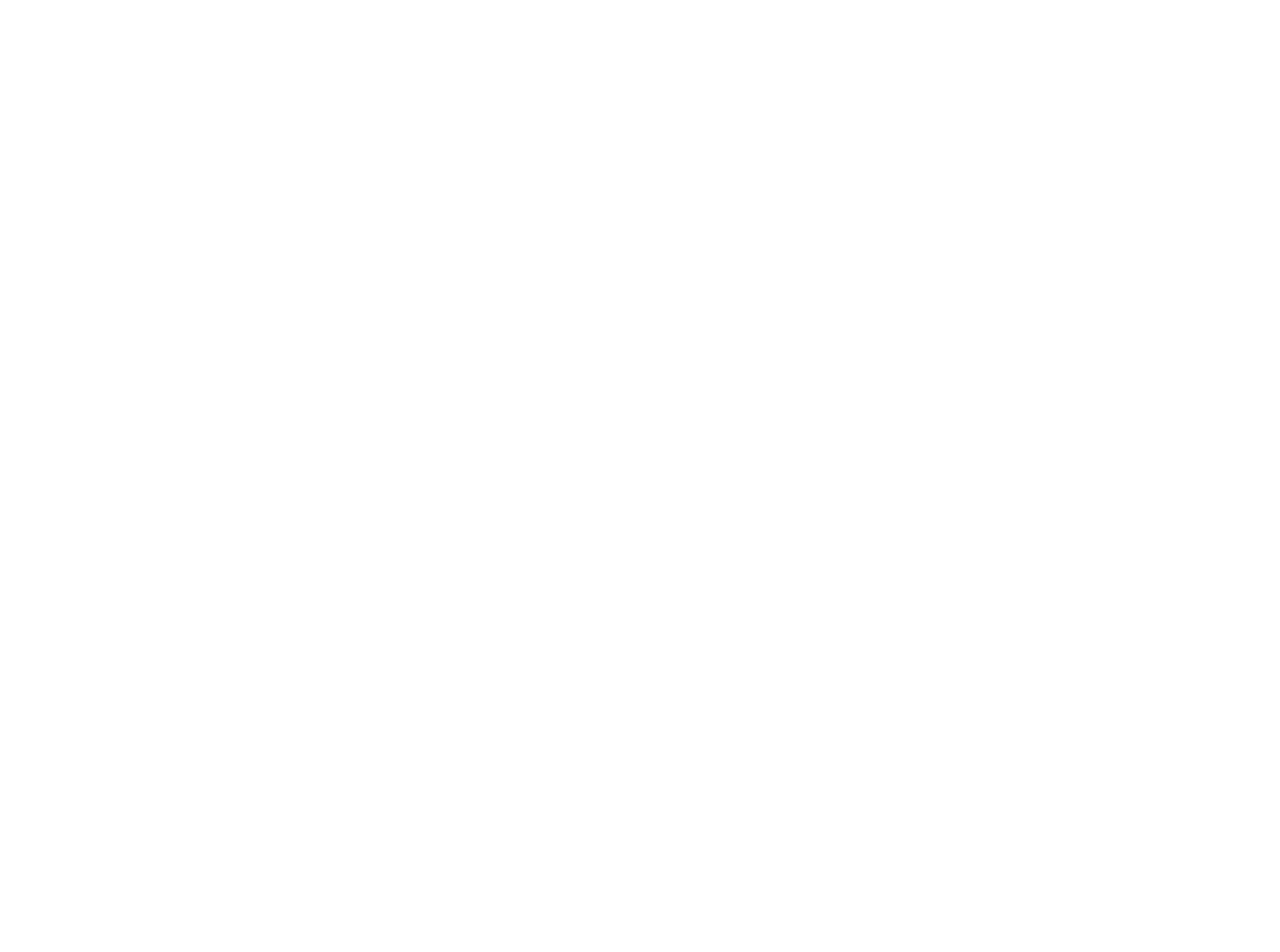
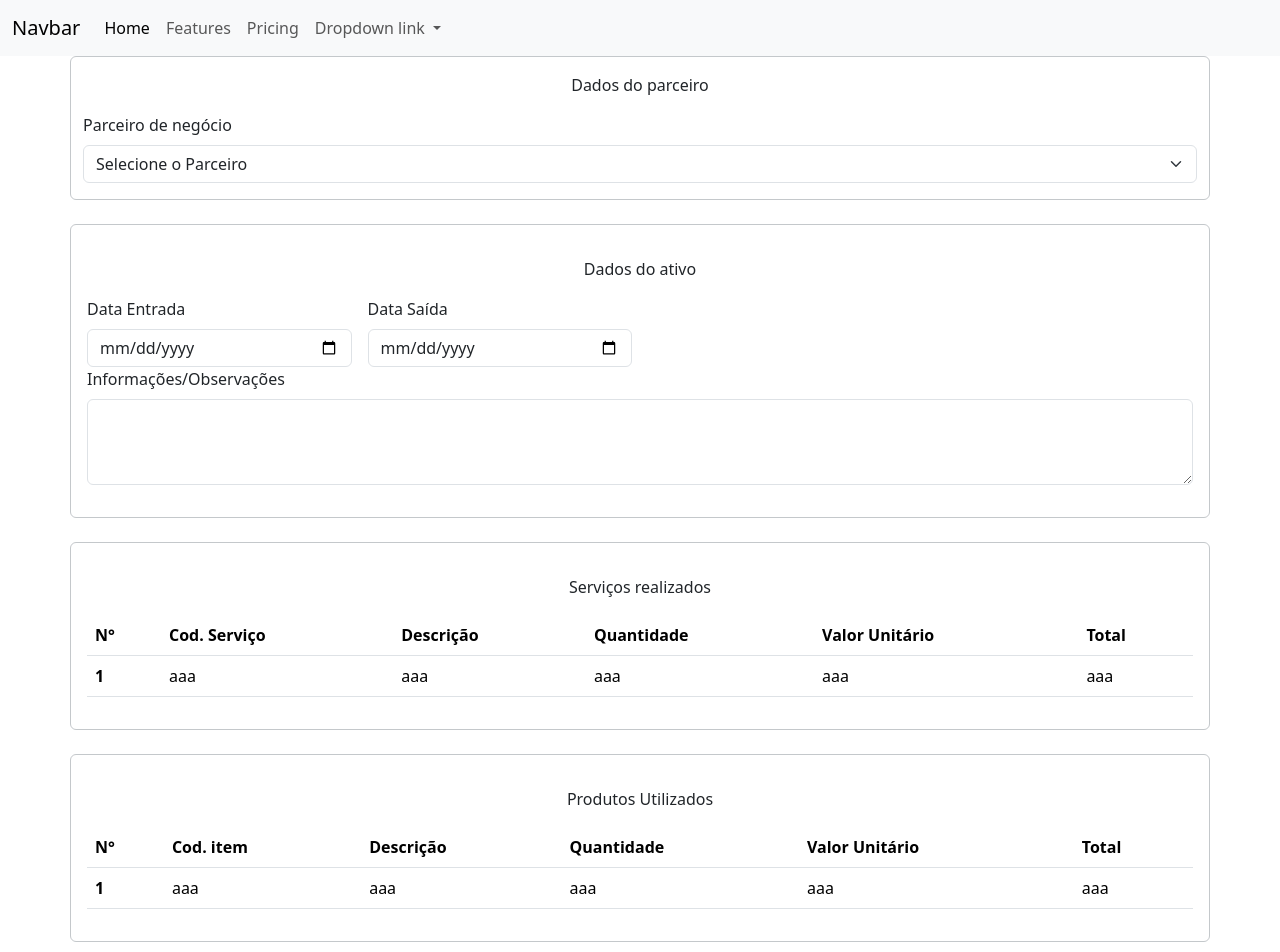
Before and after one commit to PedrosoCode/vue_app, a Vue app: page /ordem_servico in a window 1280 px wide. Before the commit this address had no page. Shown: the top 952 px of the page. Before the commit the page ends 800 px from the top, so only its background shows below. Built offline with nearby package versions, Linux system fonts and the light colour scheme; sample sign-in values are in the browser's storage; the HTML template or start-up script is replaced by a standard one.

Commit message:
rascunho tela de OS

```diff
--- a/src/router/index.ts
+++ b/src/router/index.ts
@@ -6,6 +6,7 @@
 import CadParceiroNegocio from '../views/CadastroParceiroNegocio.vue'
 import ListaParceiroNegocio from '../views/ListaParceiroNegocio.vue'
 import TesteView from '../views/TestesView.vue'
+import OrdemServicoView from '../views/OrdemServicoView.vue'
 
 import '../bs/bootstrap-5.3.3-dist/css/bootstrap.min.css'
 import '../bs/bootstrap-5.3.3-dist/js/bootstrap.bundle.min.js'
@@ -55,6 +56,13 @@
       props: true //
     },
     {
+      path: '/ordem_servico',
+      name: 'ordem_servico',
+      component: OrdemServicoView,
+      props: true,
+      meta: { requiresAuth: true }
+    },
+    {
       path: '/testeview',
       name: 'testeview',
       component: TesteView,
--- a/src/views/HomeView.vue
+++ b/src/views/HomeView.vue
@@ -14,6 +14,7 @@
           <RouterLink to="/login">Login</RouterLink>
           <RouterLink to="/menu">módulos</RouterLink>
           <RouterLink to="/listaparceiro">parceiro</RouterLink>
+          <RouterLink to="/ordem_servico">Ordem de serviço</RouterLink>
         </nav>
       </div>
     </header>
--- a/src/views/LoginView.vue
+++ b/src/views/LoginView.vue
@@ -139,10 +139,10 @@
             <br />
             <form @submit.prevent="btnLogarClick">
               <div class="mb-3">
-                <label for="loginUserName" class="form-label">Usuário</label>
+                <label for="loginUserName" class="form-label">E-Mail</label>
                 <input
                   v-model="loginForm.sNomeUsuario"
-                  placeholder="Nome do seu Usuário"
+                  placeholder="Seu E-Mail"
                   type="text"
                   class="form-control"
                   id="loginUserName"
@@ -197,7 +197,7 @@
                 <label for="registerEmail" class="form-label">Endereço de E-mail</label>
                 <input
                   v-model="registerForm.sEmail"
-                  placeholder="E-mail"
+                  placeholder="Seu melhor E-mail"
                   type="email"
                   class="form-control"
                   id="registerEmail"
--- /dev/null
+++ b/src/views/OrdemServicoView.vue
@@ -0,0 +1,103 @@
+<script setup lang="ts">
+import MainNavbar from "@/components/MainNavbar.vue";
+</script>
+
+<template>
+  <main>
+    <header>
+      <MainNavbar />
+    </header>
+    <div class="container border border-secondary-subtle rounded-2">
+      <div class="row justify-content-center text-center m-3">
+        <div class="col-4">Dados do parceiro</div>
+      </div>
+      <form>
+        <div class="row g-3">
+          <div class="col-md-12">
+            <label for="" class="form-label">Parceiro de negócio</label>
+            <select id="" class="form-select mb-3">
+              <option :value="null">Selecione o Parceiro</option>
+            </select>
+          </div>
+        </div>
+      </form>
+    </div>
+    <br />
+    <div class="container border border-secondary-subtle rounded-2 p-3">
+      <div class="row justify-content-center text-center m-3">
+        <div class="col-4">Dados do ativo</div>
+      </div>
+      <div class="row g-3">
+        <div class="col-sm-6 col-md-3">
+          <label for="dataEntrada" class="form-label">Data Entrada</label>
+          <input type="date" id="dataEntrada" class="form-control" />
+        </div>
+        <div class="col-sm-6 col-md-3">
+          <label for="dataSaida" class="form-label">Data Saída</label>
+          <input type="date" id="dataSaida" class="form-control" />
+        </div>
+      </div>
+      <div class="mb-3">
+        <label for="" class="form-label">Informações/Observações</label>
+        <textarea class="form-control" id="" rows="3"></textarea>
+      </div>
+    </div>
+    <br />
+    <div class="container border border-secondary-subtle rounded-2 p-3">
+      <div class="row justify-content-center text-center m-3">
+        <div class="col-4">Serviços realizados</div>
+      </div>
+      <table class="table">
+        <thead>
+          <tr>
+            <th scope="col">N°</th>
+            <th scope="col">Cod. Serviço</th>
+            <th scope="col">Descrição</th>
+            <th scope="col">Quantidade</th>
+            <th scope="col">Valor Unitário</th>
+            <th scope="col">Total</th>
+          </tr>
+        </thead>
+        <tbody>
+          <tr>
+            <th scope="row">1</th>
+            <td>aaa</td>
+            <td>aaa</td>
+            <td>aaa</td>
+            <td>aaa</td>
+            <td>aaa</td>
+          </tr>
+        </tbody>
+      </table>
+    </div>
+    <br />
+    <div class="container border border-secondary-subtle rounded-2 p-3">
+      <div class="row justify-content-center text-center m-3">
+        <div class="col-4">Produtos Utilizados</div>
+      </div>
+      <table class="table">
+        <thead>
+          <tr>
+            <th scope="col">N°</th>
+            <th scope="col">Cod. item</th>
+            <th scope="col">Descrição</th>
+            <th scope="col">Quantidade</th>
+            <th scope="col">Valor Unitário</th>
+            <th scope="col">Total</th>
+          </tr>
+        </thead>
+        <tbody>
+          <tr>
+            <th scope="row">1</th>
+            <td>aaa</td>
+            <td>aaa</td>
+            <td>aaa</td>
+            <td>aaa</td>
+            <td>aaa</td>
+          </tr>
+        </tbody>
+      </table>
+    </div>
+    <br />
+  </main>
+</template>
```
